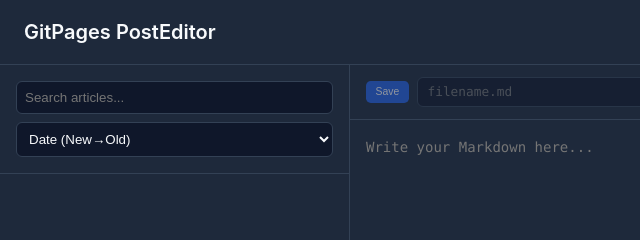
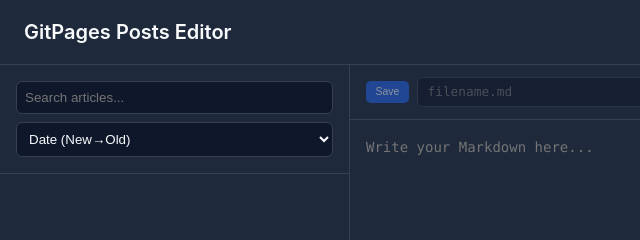
Before and after one commit to winfirm/gitpages-posts-editor, a website: page index.html in a window 1280 px wide. Shown: the top 240 px of the page, 0-640 px from the left. Drawn offline with nearby package versions, Linux system fonts and the light colour scheme.

Commit message:
Correct title from 'PostEditor' to 'Posts Editor'

```diff
--- a/index.html
+++ b/index.html
@@ -3,14 +3,14 @@
 <head>
   <meta charset="UTF-8">
   <meta name="viewport" content="width=device-width, initial-scale=1.0">
-  <title>GitPages PostEditor</title>
+  <title>GitPages Posts Editor</title>
   <link rel="stylesheet" href="css/style.css">
   <link rel="stylesheet" href="https://cdnjs.cloudflare.com/ajax/libs/highlight.js/11.9.0/styles/github-dark.min.css">
 </head>
 <body>
   <div id="app">
     <header class="header">
-      <h1>GitPages PostEditor</h1>
+      <h1>GitPages Posts Editor</h1>
       <div class="header-actions">
         <button id="btn-load-github" class="btn btn-primary">Load GitHub</button>
         <button id="btn-settings" class="btn btn-secondary">Settings</button>
```
